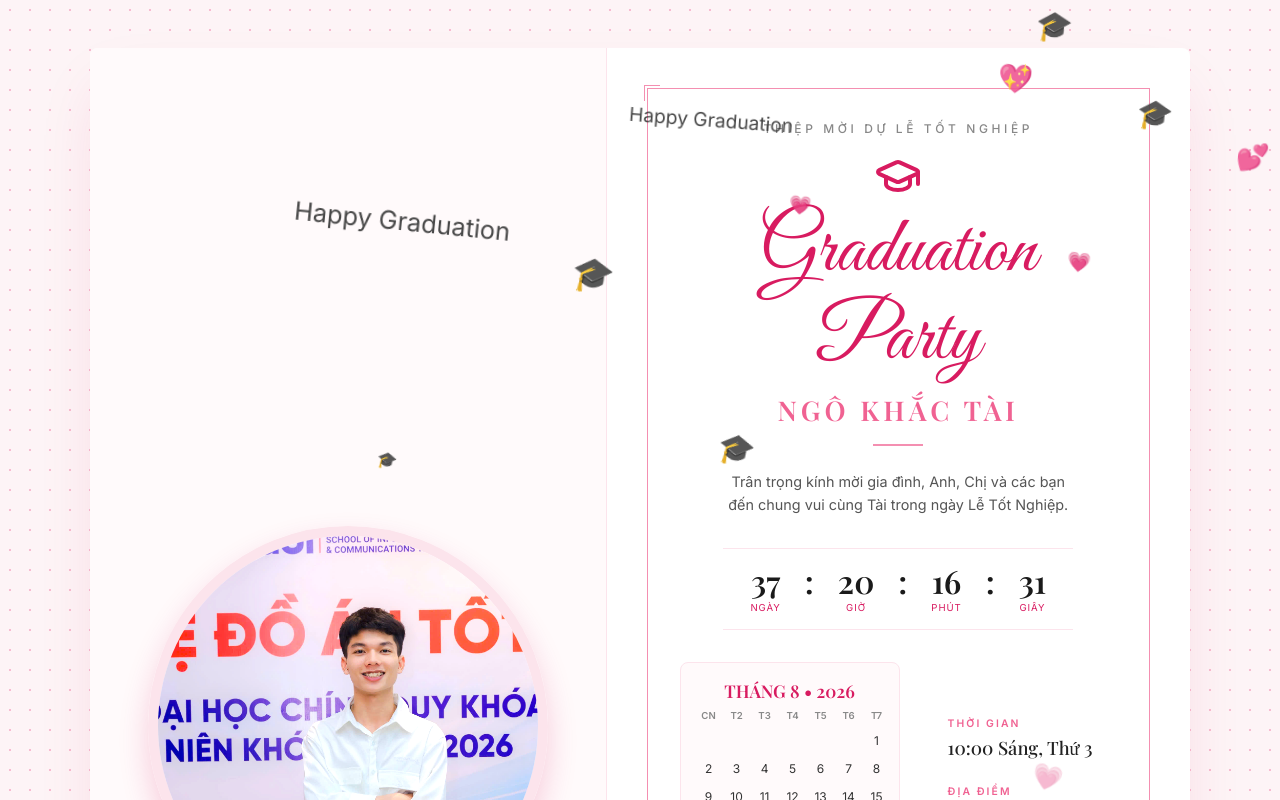
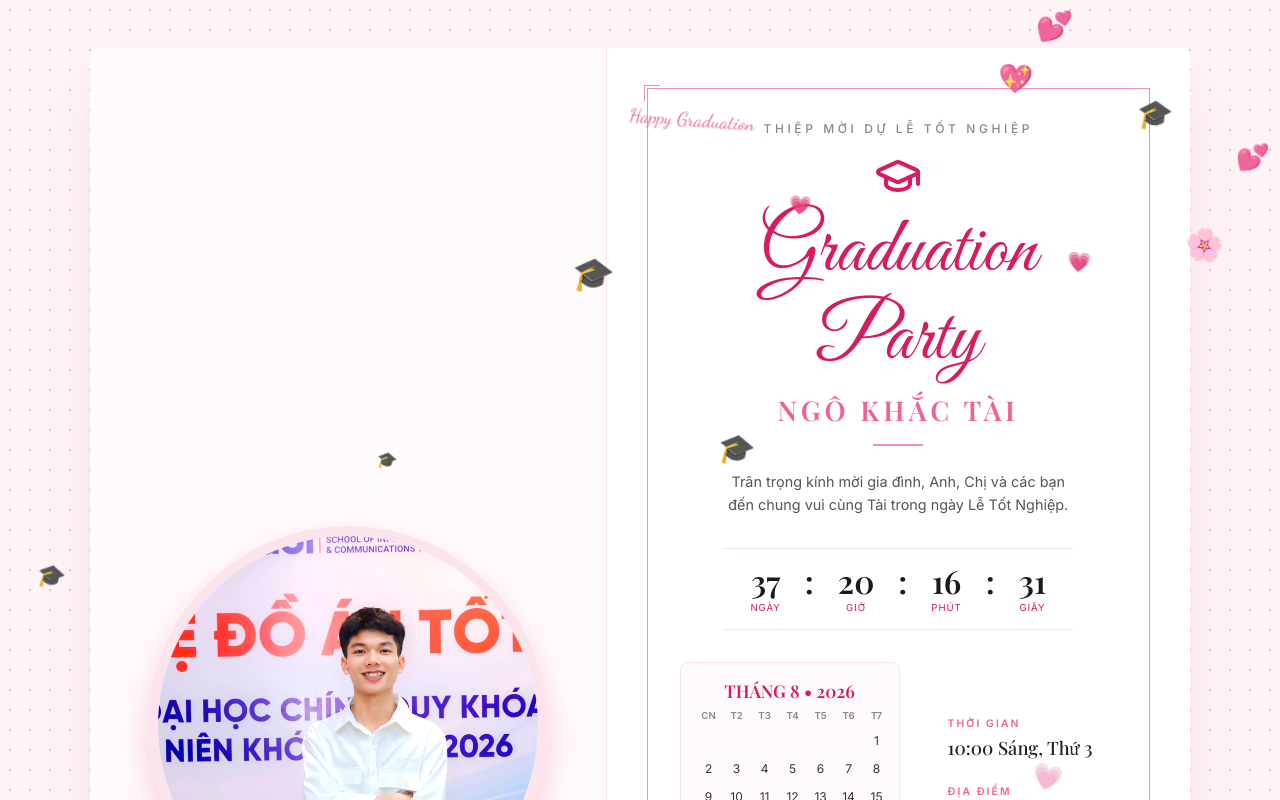
Before and after one commit to ngotai109/thieptotnghiepngokhactai, a React (Vite) app: page / in a window 1280 px wide. Shown: the top 800 px of the page. Built offline with nearby package versions, Linux system fonts and the light colour scheme; a web font is replaced by a local one.

Commit message:
Fix inline styling for Happy Graduation falling items

```diff
--- a/src/App.jsx
+++ b/src/App.jsx
@@ -76,7 +76,7 @@ function App() {
         left: Math.random() * 100 + 'vw',
         animationDuration: Math.random() * 7 + 5 + 's', // 5s to 12s for a natural fall
         animationDelay: Math.random() * 10 + 's',
-        fontSize: content === 'Graduation' ? '1.2rem' : (Math.random() * 1.2 + 1 + 'rem'),
+        fontSize: content === 'Happy Graduation' ? '1.2rem' : (Math.random() * 1.2 + 1 + 'rem'),
         content: content
       };
     });
@@ -94,8 +94,8 @@ function App() {
             animationDuration: item.animationDuration,
             animationDelay: item.animationDelay,
             fontSize: item.fontSize,
-            fontFamily: item.content === 'Graduation' ? "'Dancing Script', cursive" : "inherit",
-            color: item.content === 'Graduation' ? '#f06292' : 'inherit'
+            fontFamily: item.content === 'Happy Graduation' ? "'Dancing Script', cursive" : "inherit",
+            color: item.content === 'Happy Graduation' ? '#f06292' : 'inherit'
           }}
         >
           {item.content}
```
